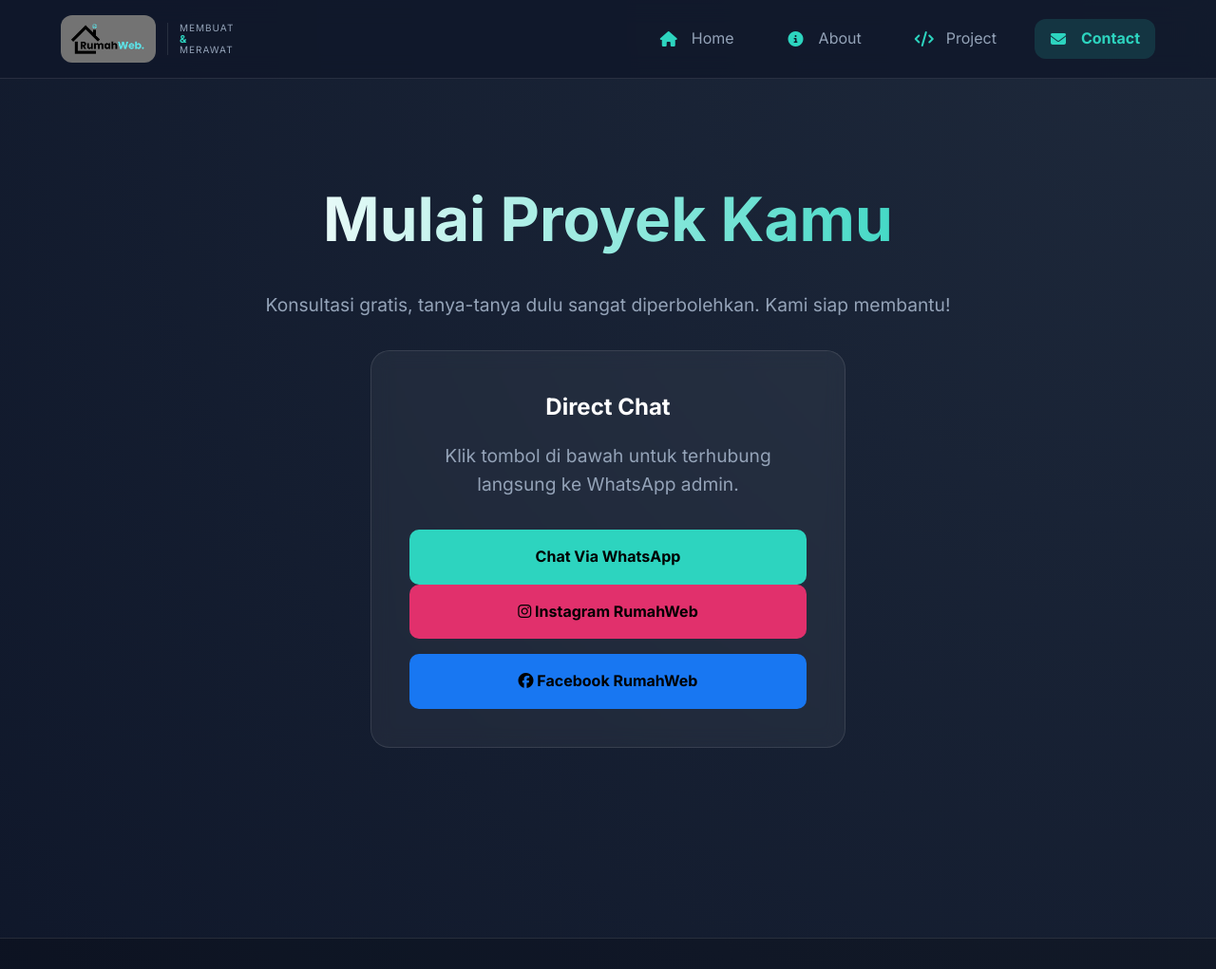
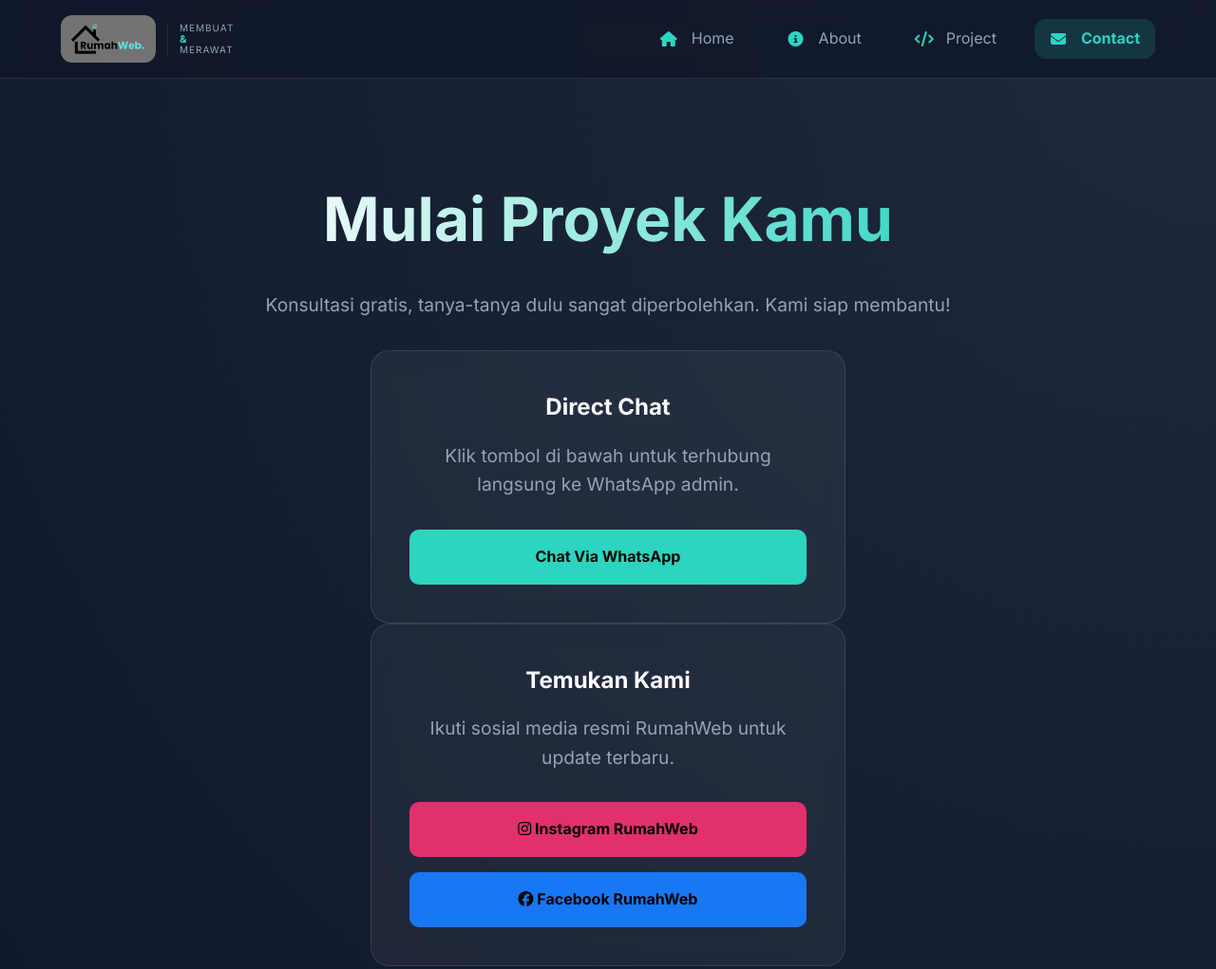
Before and after one commit to WarmaStore-satset/RumahWeb-Jasa, a plain HTML site: page contact.html in a window 1280 px wide. Shown: the top 1021 px of the page at 95% size. Drawn offline with nearby package versions, Linux system fonts and the light colour scheme.

Commit message:
Update contact.html

```diff
--- a/contact.html
+++ b/contact.html
@@ -42,16 +42,26 @@
             <h3>Direct Chat</h3>
             <p style="margin-bottom: 2rem;">Klik tombol di bawah untuk terhubung langsung ke WhatsApp admin.</p>
             <a href="https://wa.me/6283159448087?text=Halo%20RumahWeb%2C%20saya%20tertarik%20buat%20website" class="btn" style="width: 100%;">Chat Via WhatsApp</a>
+        </div>
 
-            <a href="https://instagram.com/rumahweb.id" class="btn" style="width: 100%; margin-bottom: 1rem; background:#E1306C;">
-        <i class="fab fa-instagram"></i> Instagram RumahWeb
-           </a>
+    <div class="card" style="max-width: 500px; margin: 0 auto;">
+        <h3>Temukan Kami</h3>
+        <p style="margin-bottom: 2rem;">
+            Ikuti sosial media resmi RumahWeb untuk update terbaru.
+        </p>
 
-            <a href="https://www.facebook.com/profile.php?id=61589918788655" class="btn" style="width: 100%; background:#1877F2;">
-        <i class="fab fa-facebook"></i> Facebook RumahWeb
-            </a>
+        <a href="https://instagram.com/rumahweb.id"
+           class="btn"
+           style="width:100%; margin-bottom:1rem; background:#E1306C;">
+           <i class="fab fa-instagram"></i> Instagram RumahWeb
+        </a>
 
-        </div>
+        <a href="https://www.facebook.com/profile.php?id=61589918788655"
+           class="btn"
+           style="width:100%; background:#1877F2;">
+           <i class="fab fa-facebook"></i> Facebook RumahWeb
+        </a>
+    </div>
     </header>
 
     <footer>
```
